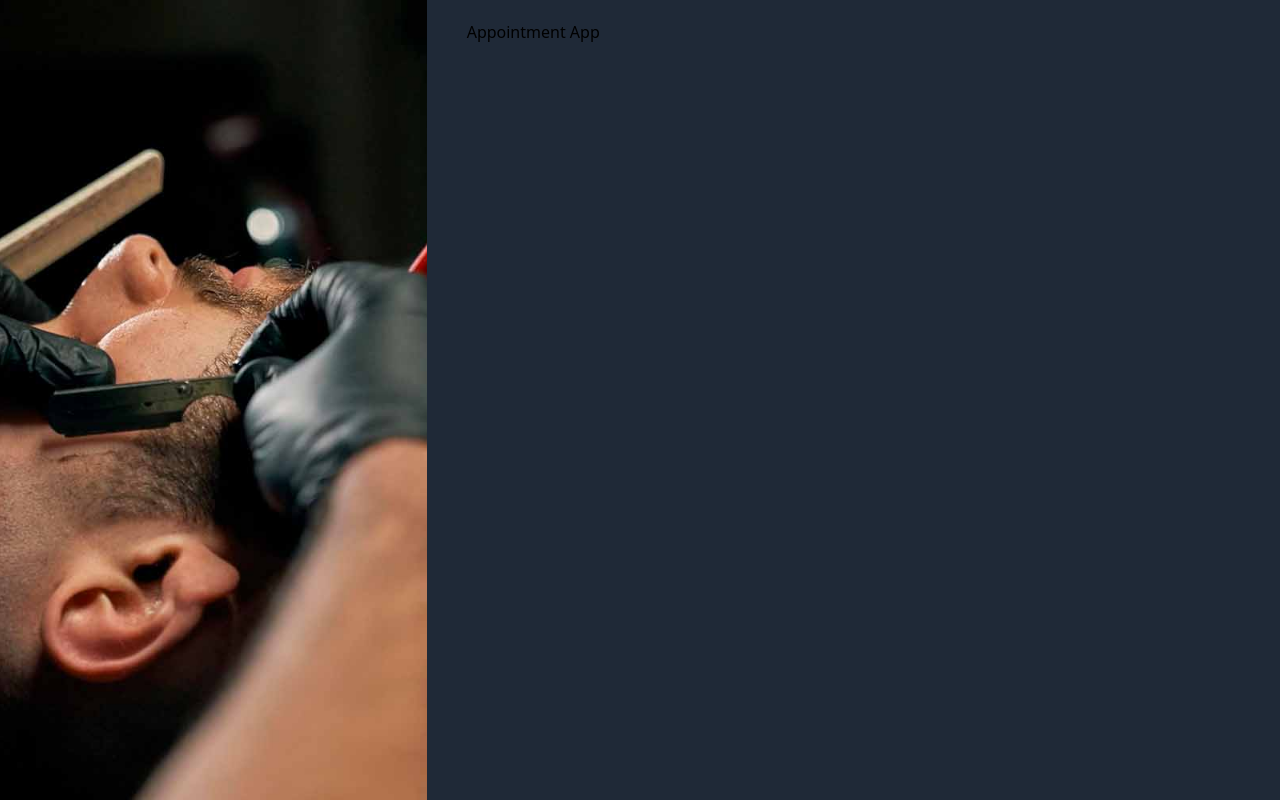
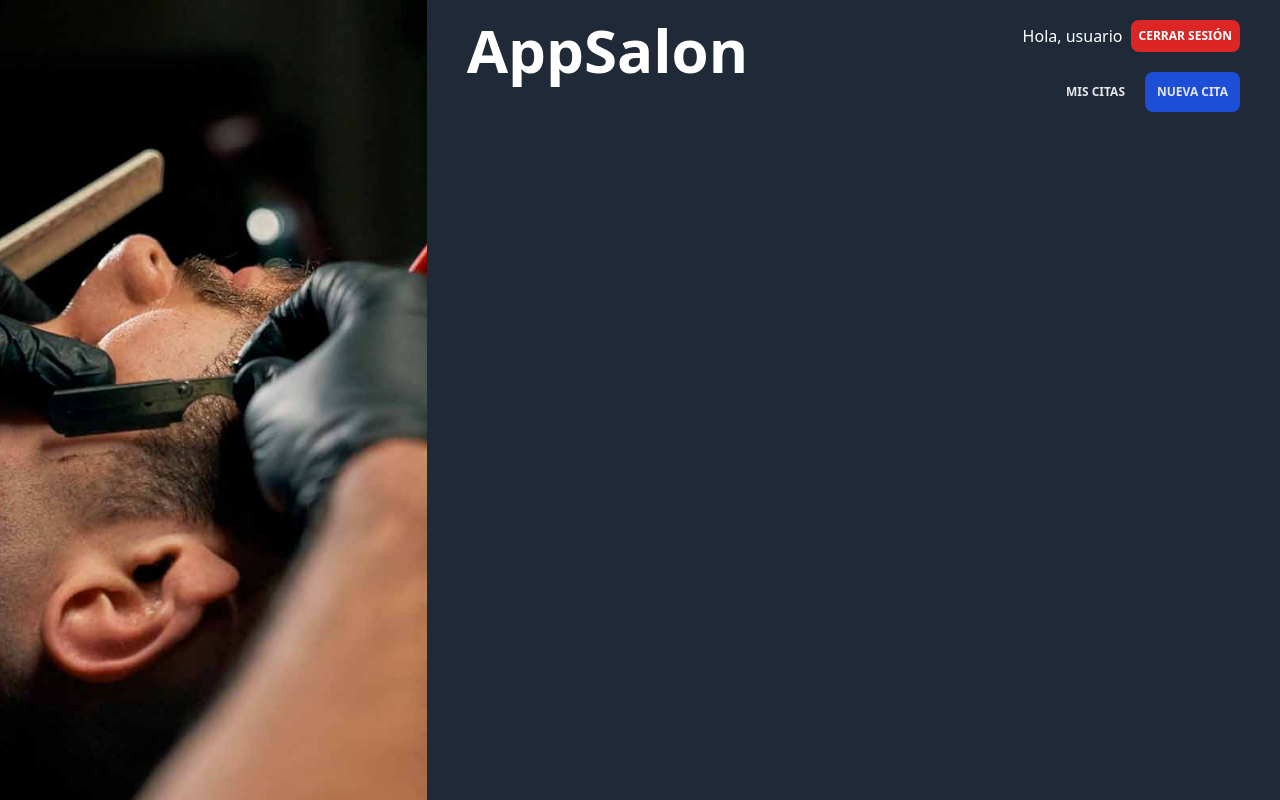
Before and after one commit to mcplux/appsalon-frontend, a Vue app: page /reservaciones in a window 1280 px wide. Built offline with nearby package versions, Linux system fonts and the light colour scheme.

Commit message:
appointment layout created

```diff
--- a/src/views/appointments/AppointmentsApp.vue
+++ b/src/views/appointments/AppointmentsApp.vue
@@ -3,8 +3,28 @@
 </script>
 
 <template>
-  <div>
-    <h1>Appointment App</h1>
+  <div class="flex justify-between">
+    <h1 class="text-2xl lg:text-6xl font-black text-white">AppSalon</h1>
+
+    <div class="flex flex-col space-y-5">
+      <div class="flex gap-2 items-center">
+        <p class="text-white text-right">Hola, usuario</p>
+
+        <button type="button" class="bg-red-600 hover:bg-red-700 p-2 text-white uppercase text-xs font-extrabold rounded-lg">
+          Cerrar sesión
+        </button>
+      </div>
+
+      <nav class="flex gap-2 items-center justify-end">
+        <button class="p-3 text-gray-200 uppercase text-xs font-black rounded-lg">
+          Mis citas
+        </button>
+
+        <RouterLink :to="{name: 'new-appointment'}" class="p-3 text-gray-200 uppercase text-xs font-black rounded-lg bg-blue-700">
+          Nueva cita
+        </RouterLink>
+      </nav>
+    </div>
   </div>
 
   <main>
```
